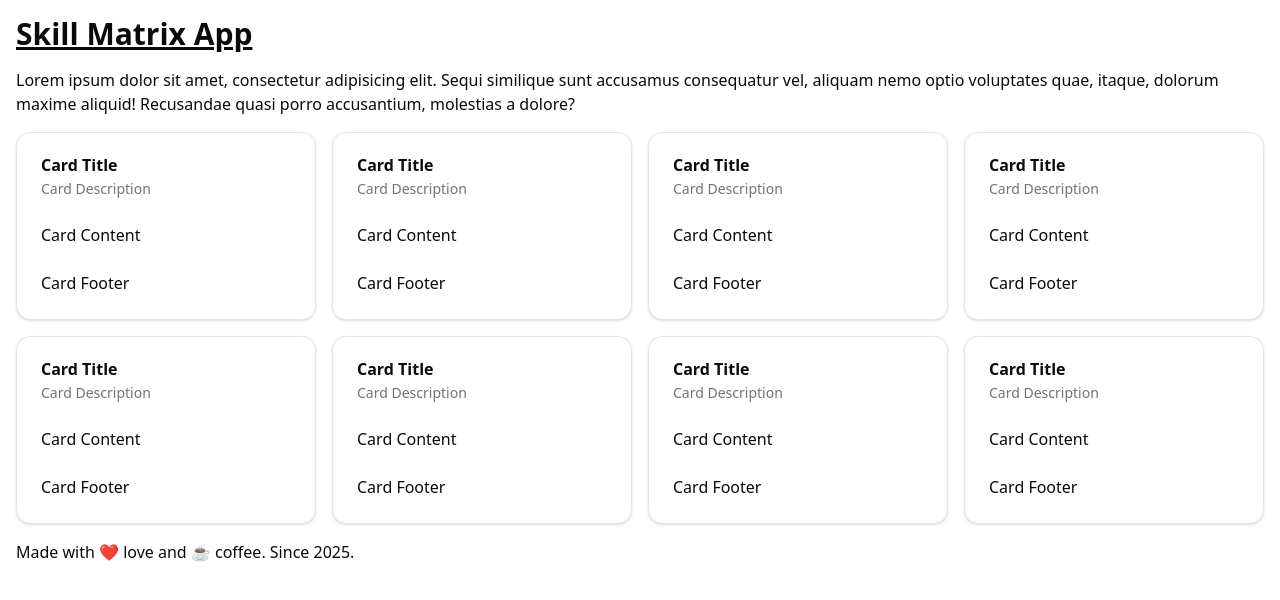
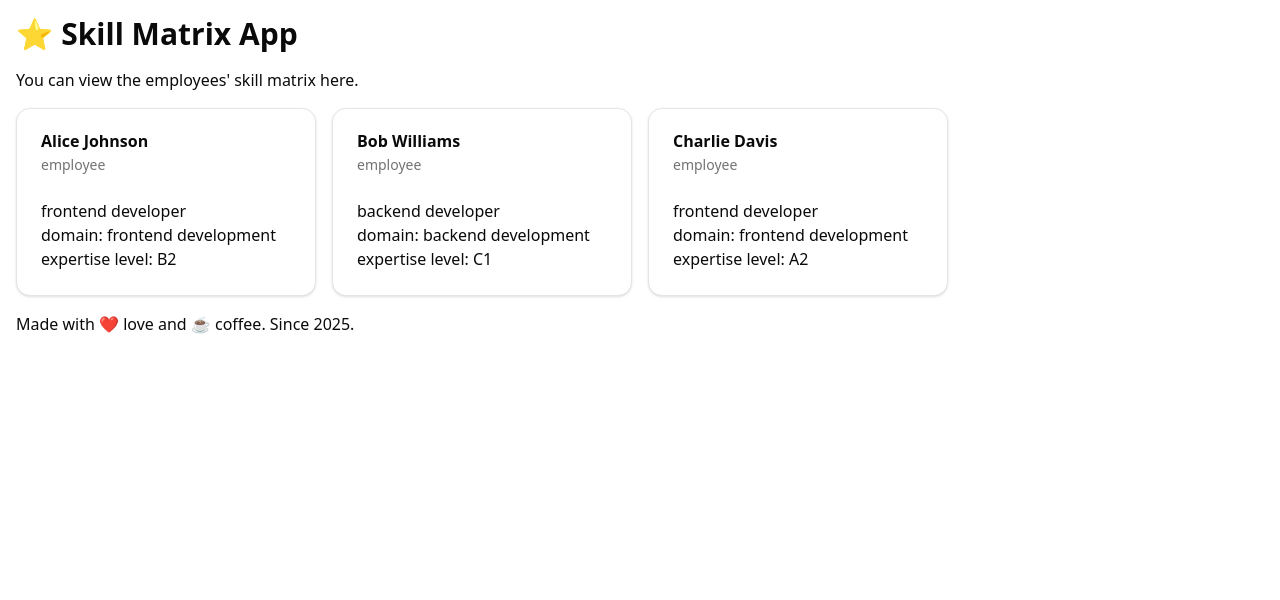
Before and after one commit to krondorl/skill-matrix-app, a React (Vite) app in the folder client/: page / in a window 1280 px wide. Shown: the top 600 px of the page. Built offline with nearby package versions, Linux system fonts and the light colour scheme.

Commit message:
feat(client): add employeecard and employeelist

```diff
--- a/client/src/App.tsx
+++ b/client/src/App.tsx
@@ -6,31 +6,18 @@
  */
 
 import './App.css';
-import Employee from './components/Employee';
+import EmployeeList from './components/EmployeeList';
+import employeesList from '@/constants/employees.json' with { type: 'json' };
 
 function App() {
   return (
     <div className="p-4 max-w-screen-xl mx-auto">
       <header>
-        <h1 className="text-3xl font-bold underline">Skill Matrix App</h1>
+        <h1 className="text-3xl font-bold">⭐ Skill Matrix App</h1>
       </header>
       <main className="my-4">
-        <p className="mb-4">
-          Lorem ipsum dolor sit amet, consectetur adipisicing elit. Sequi
-          similique sunt accusamus consequatur vel, aliquam nemo optio
-          voluptates quae, itaque, dolorum maxime aliquid! Recusandae quasi
-          porro accusantium, molestias a dolore?
-        </p>
-        <div className="grid grid-cols-1 sm:grid-cols-2 md:grid-cols-3 lg:grid-cols-4 gap-4">
-          <Employee />
-          <Employee />
-          <Employee />
-          <Employee />
-          <Employee />
-          <Employee />
-          <Employee />
-          <Employee />
-        </div>
+        <p className="mb-4">You can view the employees' skill matrix here.</p>
+        <EmployeeList employees={employeesList} />
       </main>
       <footer className="">Made with ❤️ love and ☕ coffee. Since 2025.</footer>
     </div>
--- a/client/src/components/Employee.tsx
+++ /dev/null
@@ -1,32 +0,0 @@
-/**
- * Copyright (c) 2025-present Adam Burucs
- *
- * This software is released under the MIT License.
- * https://opensource.org/licenses/MIT
- */
-
-import {
-  Card,
-  CardContent,
-  CardDescription,
-  CardFooter,
-  CardHeader,
-  CardTitle,
-} from '@/components/ui/card';
-
-export default function Employee() {
-  return (
-    <Card>
-      <CardHeader>
-        <CardTitle>Card Title</CardTitle>
-        <CardDescription>Card Description</CardDescription>
-      </CardHeader>
-      <CardContent>
-        <p>Card Content</p>
-      </CardContent>
-      <CardFooter>
-        <p>Card Footer</p>
-      </CardFooter>
-    </Card>
-  );
-}
--- /dev/null
+++ b/client/src/components/EmployeeCard.tsx
@@ -0,0 +1,35 @@
+/**
+ * Copyright (c) 2025-present Adam Burucs
+ *
+ * This software is released under the MIT License.
+ * https://opensource.org/licenses/MIT
+ */
+
+import {
+  Card,
+  CardContent,
+  CardDescription,
+  CardHeader,
+  CardTitle,
+} from '@/components/ui/card';
+import { type Employee } from '@/types/types';
+
+type EmployeeProps = {
+  employee: Employee;
+};
+
+export default function EmployeeCard({ employee }: EmployeeProps) {
+  return (
+    <Card>
+      <CardHeader>
+        <CardTitle>{employee?.name}</CardTitle>
+        <CardDescription>employee</CardDescription>
+      </CardHeader>
+      <CardContent>
+        <p>{employee?.position}</p>
+        <p>domain: {employee?.domain}</p>
+        <p>expertise level: {employee?.expertise_level}</p>
+      </CardContent>
+    </Card>
+  );
+}
--- /dev/null
+++ b/client/src/components/EmployeeList.tsx
@@ -0,0 +1,16 @@
+import { Employee } from '@/types/types';
+import EmployeeCard from './EmployeeCard';
+
+type EmployeeListProps = {
+  employees: Employee[];
+};
+
+export default function EmployeeList({ employees }: EmployeeListProps) {
+  return (
+    <div className="grid grid-cols-1 sm:grid-cols-2 md:grid-cols-3 lg:grid-cols-4 gap-4">
+      {employees.map((employee: Employee) => (
+        <EmployeeCard key={employee.id} employee={employee} />
+      ))}
+    </div>
+  );
+}
```
